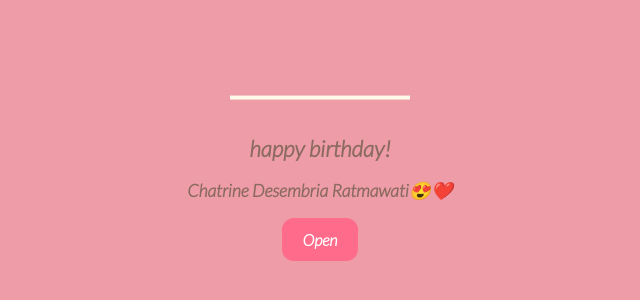
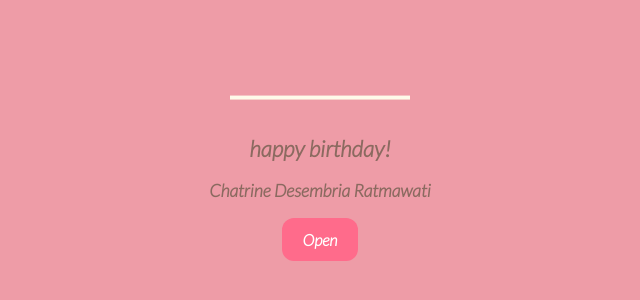
Before and after one commit to maheejaaa/Chatrine-Bday, a plain HTML site: page index.html in a window 1280 px wide. Shown: the part 228-528 px from the top of the page, 328-968 px from the left. Drawn offline with Linux system fonts and the light colour scheme.

```diff
--- a/index.html
+++ b/index.html
@@ -302,7 +302,7 @@
       </svg>
       <div class="text">
       <h1>happy birthday!</h1>
-      <p class="name">Chatrine Desembria Ratmawati😍❤️</p>
+      <p class="name">Chatrine Desembria Ratmawati</p>
       <a href="valentine-confession.html"
       class="btn-valentine"> Open</a>
       </div>
```
